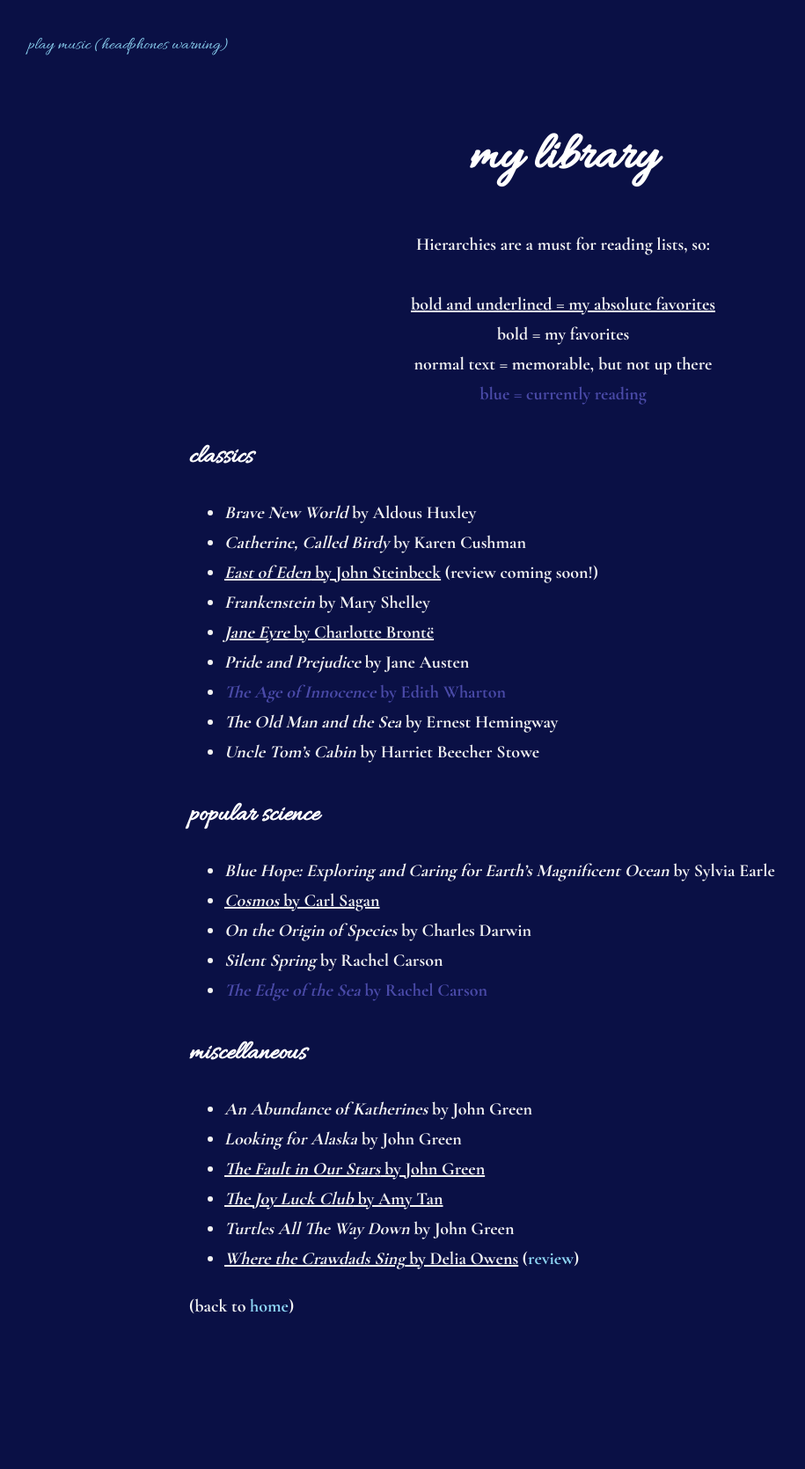
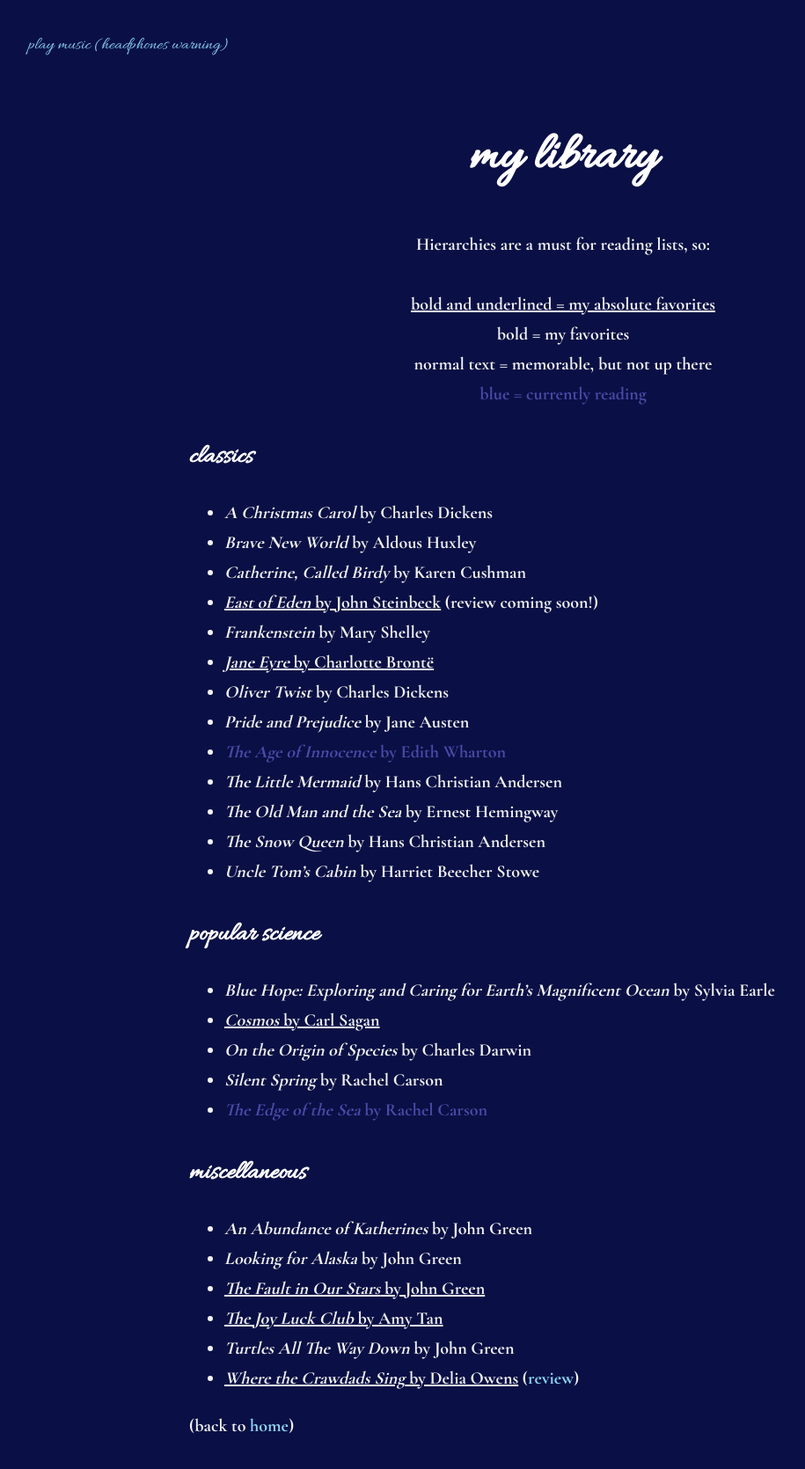
Before and after one commit to leucinemymind/leucinemymind.github.io, a Jekyll site: the page built from books.md, in a window 1280 px wide. Shown: the whole page at 88% size, without its empty margins (0-915 px from the left). Built offline with Jekyll 4.4.1, drawn with Linux system fonts in a browser that asks for light colours; our own code applies the rules of GitHub Pages for plain Markdown files; before the commit the page ends 1534 px from its top, so only the background shows below that.

Commit message:
even more books

```diff
--- a/books.md
+++ b/books.md
@@ -20,14 +20,18 @@ normal text = memorable, but not up there <br/>
 
 ### classics
 
+- *A Christmas Carol* by Charles Dickens
 - ***Brave New World*** **by Aldous Huxley**
 - *Catherine, Called Birdy* by Karen Cushman
 - <span style="font-weight: bold; text-decoration: underline">*East of Eden* by John Steinbeck</span> (review coming soon!)
 - ***Frankenstein*** **by Mary Shelley**
 - <span style="font-weight: bold; text-decoration:underline">*Jane Eyre* by Charlotte Brontë</span>
+- *Oliver Twist* by Charles Dickens
 - *Pride and Prejudice* by Jane Austen
 - <span style="color:#4a4aa8">*The Age of Innocence* by Edith Wharton</span>
+- *The Little Mermaid* by Hans Christian Andersen
 - *The Old Man and the Sea* by Ernest Hemingway
+- *The Snow Queen* by Hans Christian Andersen
 - *Uncle Tom's Cabin* by Harriet Beecher Stowe
 
 ### popular science
```
